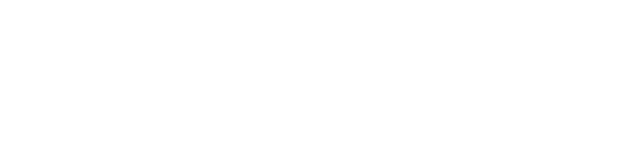
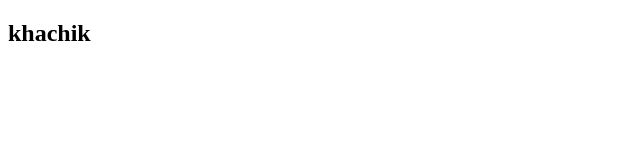
Before and after one commit to Yesafyan/example, a plain HTML site: page index.html in a window 1280 px wide. Shown: the whole page, without its empty margins (0-640 px from the left). Drawn offline with Linux system fonts and the light colour scheme.

Commit message:
popoxutyun

```diff
--- a/index.html
+++ b/index.html
@@ -7,6 +7,6 @@
     <title>Document</title>
 </head>
 <body>
-    <h2></h2>
+    <h2>khachik</h2>
 </body>
 </html>
```
